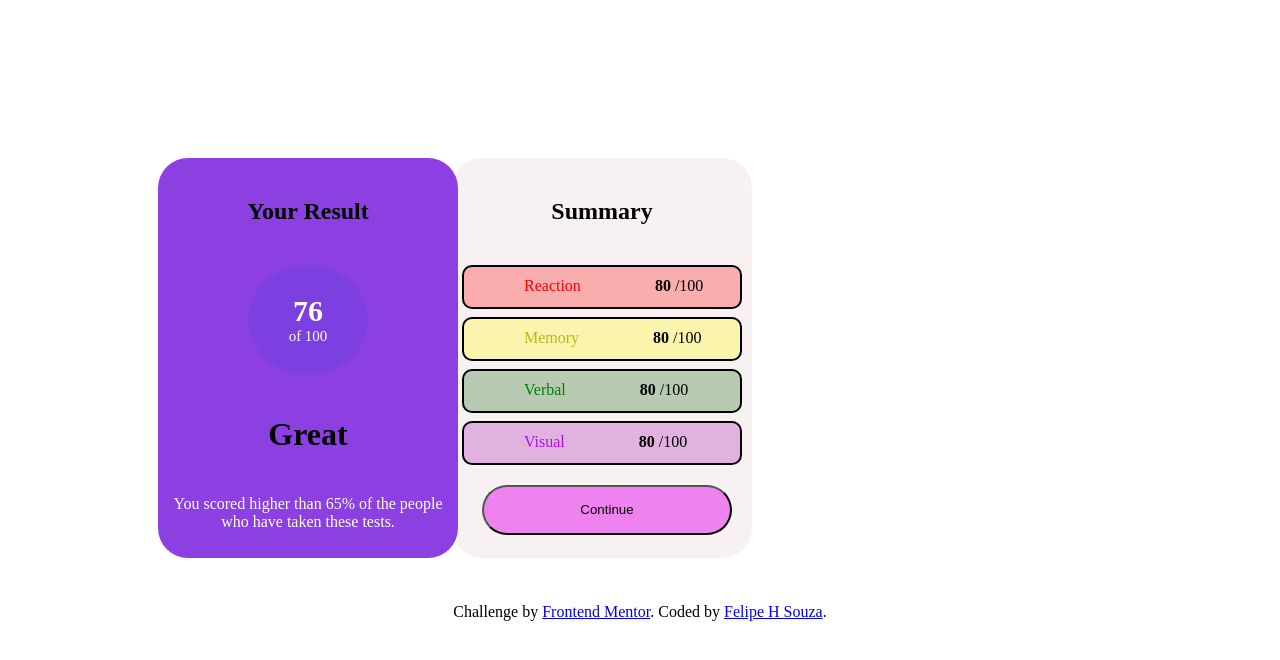
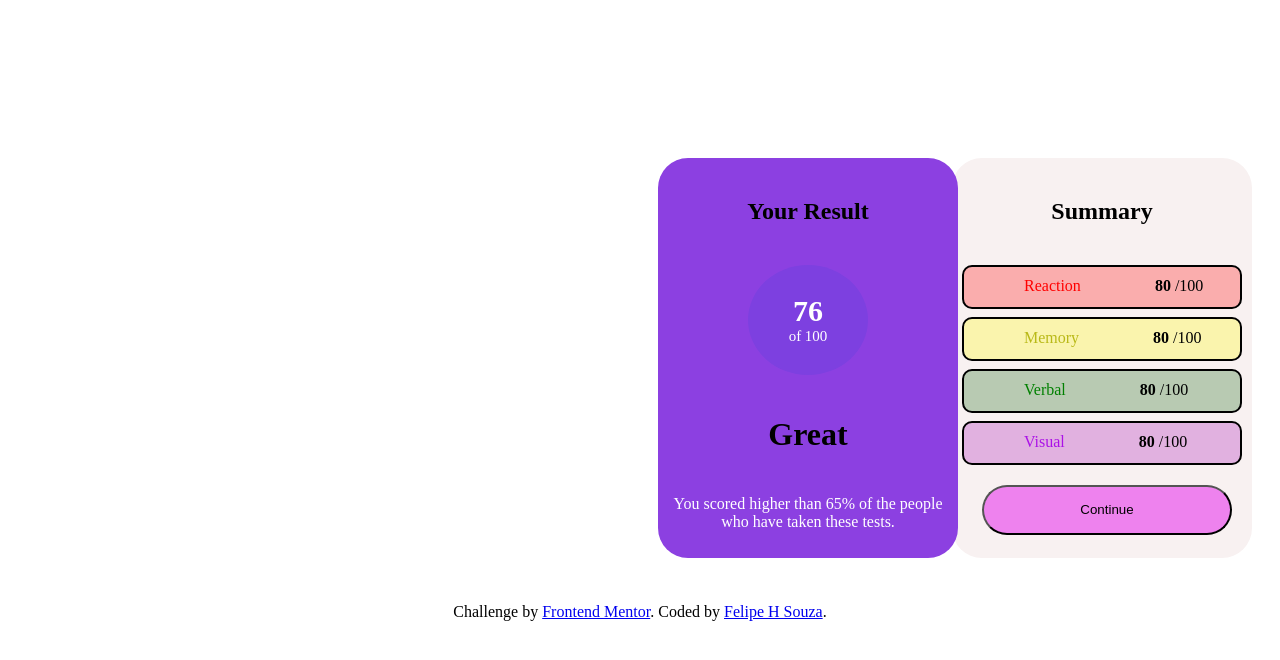
Before and after one commit to SouzaHFelipe/Dasafio-frontend-mentor, a plain HTML site: page index.html in a window 1280 px wide. Drawn offline with Linux system fonts and the light colour scheme.

Commit message:
Update Style.css

```diff
--- a/Style.css
+++ b/Style.css
@@ -40,7 +40,7 @@
 }
 
 .direita {
-    margin-left: 150px;
+    margin-left: 650px;
     margin-top: 150px;
     background-color:rgb(140, 64, 225);
     z-index: 2;
```
